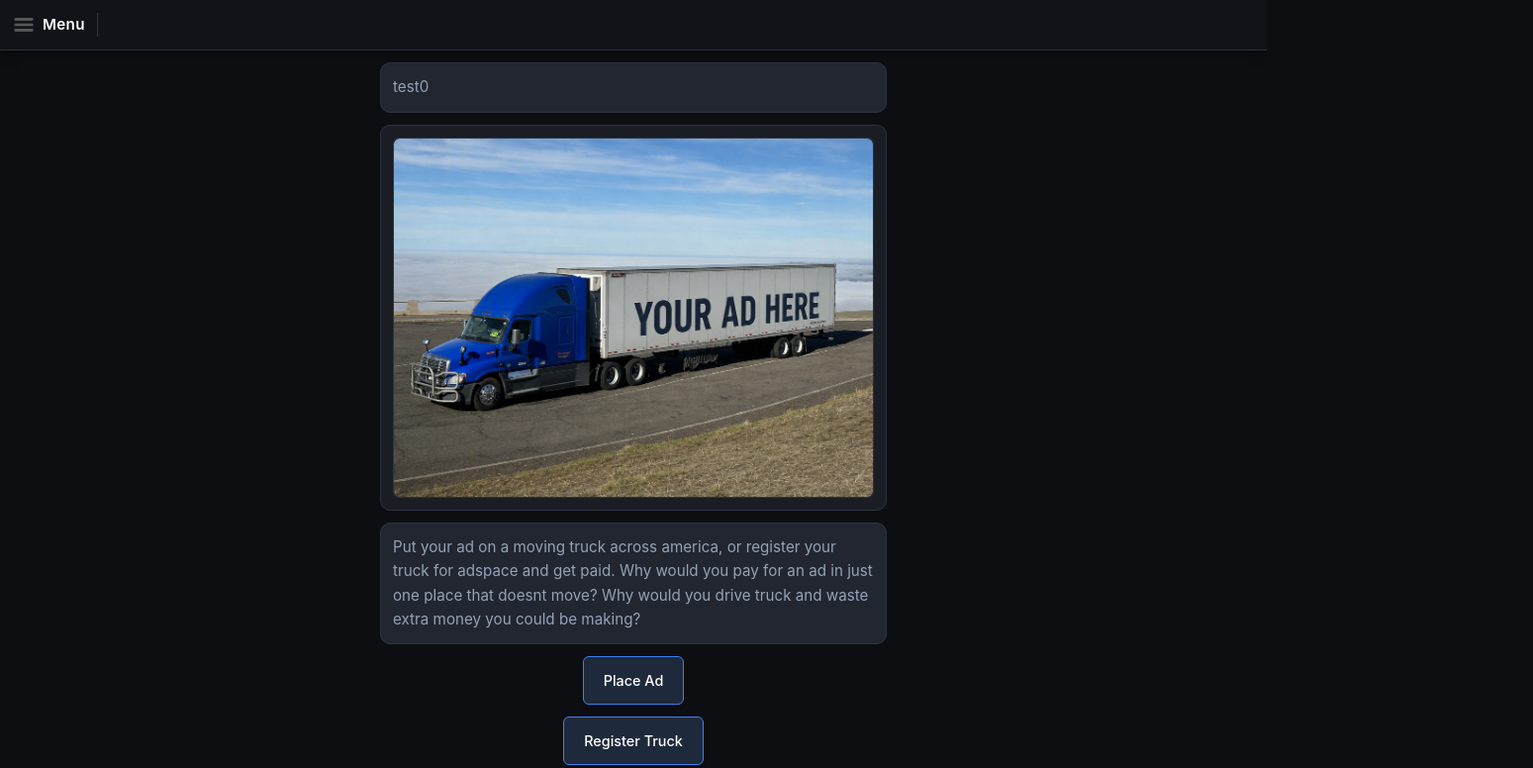
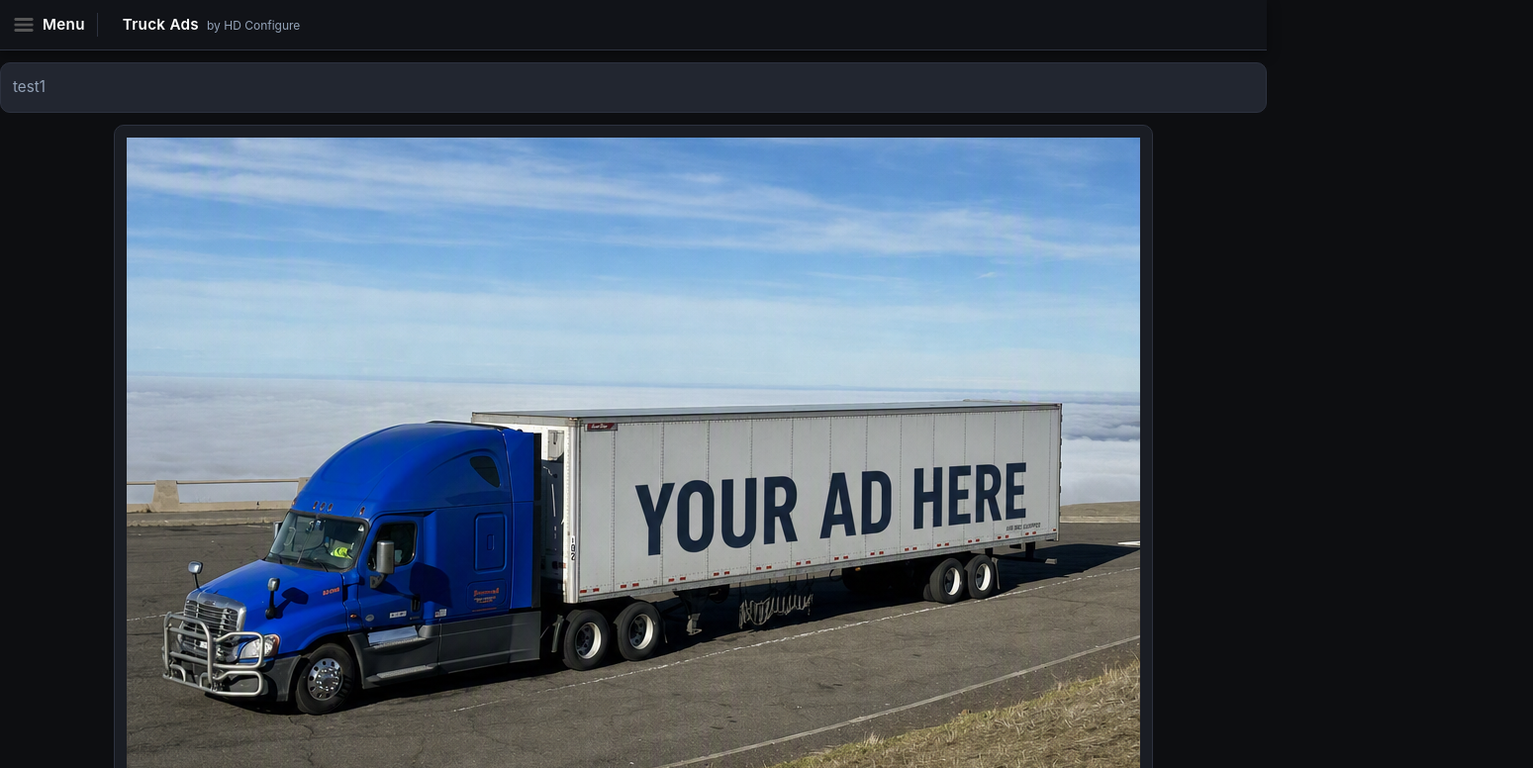
Before and after one commit to hdconfigure/truckads_scrap, a plain HTML site: page home/index.html in a window 1280 px wide. Shown: the top 776 px of the page at 99% size, 1549 px wide, since content can reach past the window. Drawn offline with Linux system fonts and the light colour scheme.

Commit message:
Update webapp files

```diff
--- a/home/index.html
+++ b/home/index.html
@@ -14,10 +14,12 @@
       <img src="/assets/menu.png" alt="Menu">
       <span class="menu-text">Menu</span>
     </a>
+    <span class="top-bar-title">Truck Ads</span>
+    <span class="top-bar-subtitle">by HD Configure</span>
   </div>
     <div class="info-block">
       <p>
-        test0
+        test1
       </p>
     </div>
     <div class="table-wrapper">
--- a/home/index.ts
+++ b/home/index.ts
@@ -38,13 +38,15 @@ import { pathToFileURL } from 'url';
 	"/style.css",
 	"TruckAds",
 	"./menu/",
+	"Truck Ads",
+	"by HD Configure",
 
 
 
 
 
 
-	hdui.text("test0") +
+	hdui.text("test1") +
 	    hdui.image("/assets/truckday.png") +
 	    hdui.text(
 		"Put your ad on a moving truck across america, or register your truck for adspace and get paid. Why would you pay for an ad in just one place that doesnt move? Why would you drive truck and waste extra money you could be making?"
--- a/style.css
+++ b/style.css
@@ -51,7 +51,7 @@ body {
   justify-content: flex-start;
   align-items: center;
   box-shadow: 0 4px 12px rgba(0, 0, 0, 0.4);
-  margin-bottom: 0.75rem; /* Bare-minimum addition to match other block gaps */
+  margin-bottom: 0.75rem;
 }
 
 .menu-link,
@@ -79,6 +79,23 @@ body {
   letter-spacing: 0.02em;
   padding-right: 0.75rem;
   border-right: 1px solid var(--color-border);
+}
+
+.top-bar-title {
+  color: var(--color-text-main);
+  font-weight: 600;
+  font-size: 0.95rem;
+  letter-spacing: 0.02em;
+  margin-left: 0.75rem;
+  display: inline-flex;
+  align-items: baseline;
+}
+
+.top-bar-subtitle {
+  color: var(--color-text-muted);
+  font-size: 0.75rem;
+  margin-left: 0.5rem;
+  font-weight: 400;
 }
 
 .menu-link img {
@@ -256,100 +273,4 @@ td a.table-btn:active {
 
 .subheader-inner {
   background-color: var(--color-cell-bg);
-  border: 1px solid var(--color-border);
-  border-radius: var(--radius-sm);
-  padding: 0.75rem;
-}
-
-h2.subheader-title {
-  color: #ffffff;
-  font-size: 1.25rem;
-  font-weight: 700;
-  letter-spacing: -0.01em;
-  line-height: 1.2;
-  margin: 0;
-}
-
-/* ==========================================================================
-   Extra Image Code
-   ========================================================================== */
-.image-cell-flush {
-  background-color: var(--color-cell-bg);
-  border: 1px solid var(--color-border);
-  border-radius: var(--radius-sm);
-  padding: 0;
-  overflow: hidden;
-  width: 100%;
-}
-
-.image-cell-flush img {
-  width: 100%;
-  max-width: 100%;
-  height: auto;
-  display: block;
-  border-radius: var(--radius-sm);
-}
-
-/* ==========================================================================
-   Standalone Button Styles
-   ========================================================================== */
-a.table-btn,
-a.table-btn:link,
-a.table-btn:visited {
-  display: block;
-  width: fit-content;
-  margin: 0 auto 0.75rem auto;
-  padding: 0.75rem 1.25rem;
-  font-size: 0.9rem;
-  font-weight: 500;
-  color: var(--color-text-main) !important;
-  text-decoration: none;
-  border-radius: var(--radius-sm);
-  transition: var(--transition);
-  text-align: center;
-  box-shadow: 0 2px 4px rgba(0, 0, 0, 0.2);
-}
-
-a.table-btn-slate,
-a.table-btn-slate:link,
-a.table-btn-slate:visited {
-  background-color: var(--color-btn-blue-bg) !important;
-  border: 1px solid var(--color-btn-blue-border) !important;
-}
-
-a.table-btn-slate:hover {
-  background-color: var(--color-btn-blue-hover) !important;
-  box-shadow: 0 4px 12px rgba(59, 130, 246, 0.25);
-  transform: translateY(-1px);
-}
-
-a.table-btn-navy,
-a.table-btn-navy:link,
-a.table-btn-navy:visited {
-  background-color: var(--color-btn-navy-bg) !important;
-  border: 1px solid rgba(255, 255, 255, 0.1) !important;
-}
-
-a.table-btn-navy:hover {
-  background-color: var(--color-btn-navy-hover) !important;
-  box-shadow: 0 4px 12px rgba(37, 99, 235, 0.3);
-  transform: translateY(-1px);
-}
-
-a.table-btn:active {
-  transform: translateY(0);
-}
-
-/* ==========================================================================
-   Responsive Sizing for Landscape / Desktop Screens
-   ========================================================================== */
-@media (orientation: landscape) {
-  .table-wrapper:has(.image-cell-flush),
-  .subheader-wrapper,
-  .info-block {
-    width: 100%;
-    max-width: 40%;
-    margin-left: auto;
-    margin-right: auto;
-  }
-}
+  border: 1px solid
```
Also changed, not shown: home/menu/index.html (+4 -2 lines), menu/index.html (+4 -2 lines), register/index.html (+4 -2 lines), register/menu/index.html (+4 -2 lines), 3 other files.
